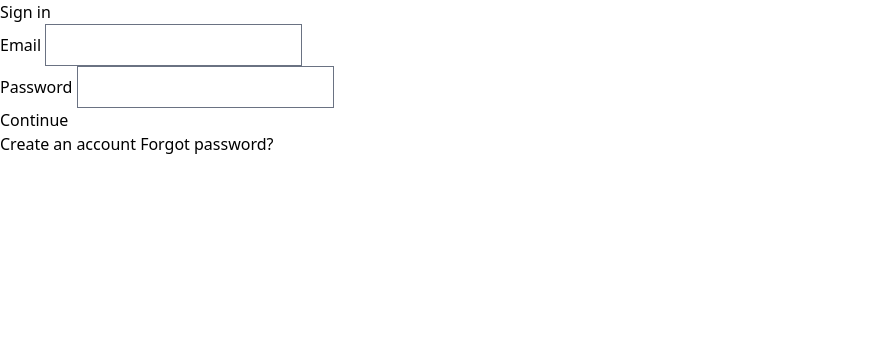
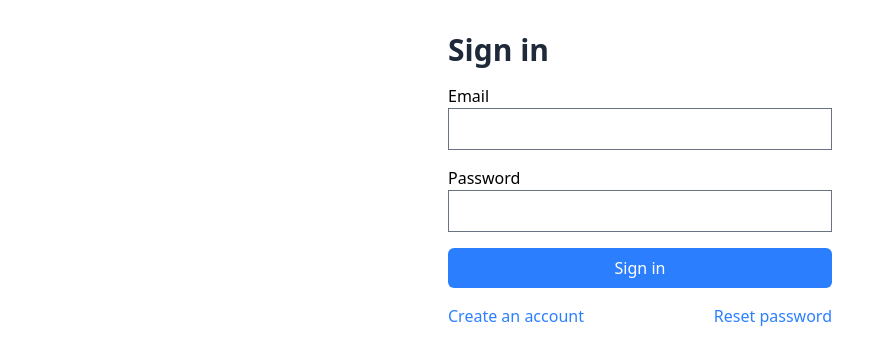
Before and after one commit to DerekWhiteM/tennis-network, a SvelteKit app: page /login in a window 1280 px wide. Shown: the top 364 px of the page, without its empty margins (0-894 px from the left). Built offline with nearby package versions, Linux system fonts and the light colour scheme.

Commit message:
style the login page

```diff
--- a/src/routes/login/+page.svelte
+++ b/src/routes/login/+page.svelte
@@ -1,26 +1,49 @@
 <script lang="ts">
 	import { enhance } from "$app/forms";
-
 	import type { ActionData } from "./$types";
-
 	export let form: ActionData;
 </script>
 
-<h1>Sign in</h1>
-<form method="post" use:enhance>
+<div class="max-w-6xl mx-auto p-8 font-sans">
+	<div class="max-w-sm m-auto">
+		<h1 class="text-gray-800 text-3xl font-bold mb-4">Sign in</h1>
+		<form method="post" use:enhance class="space-y-4">
+			<div>
 				<label for="form-login.email">Email</label>
 				<input
+					class="w-full"
 					type="email"
 					id="form-login.email"
 					name="email"
 					autocomplete="username"
 					required
-		value={form?.email ?? ""}
-	/><br />
+					value={(form as any)?.email ?? ""}
+				/>
+			</div>
+			<div>
 				<label for="form-login.password">Password</label>
-	<input type="password" id="form-login.password" name="password" autocomplete="current-password" required /><br />
-	<button>Continue</button>
-	<p>{form?.message ?? ""}</p>
+				<input
+					class="w-full"
+					type="password"
+					id="form-login.password"
+					name="password"
+					autocomplete="current-password"
+					required
+				/>
+			</div>
+			<button
+				class="bg-blue-500 hover:bg-blue-600 text-white px-4 py-2 rounded-md font-medium transition-colors duration-200 w-full cursor-pointer"
+				>Sign in</button
+			>
+			<div class="flex justify-between">
+				<a href="/register" class="text-blue-500 hover:underline"
+					>Create an account</a
+				>
+				<a href="/forgot-password" class="text-blue-500 hover:underline"
+					>Reset password</a
+				>
+			</div>
+			<p>{(form as any)?.message ?? ""}</p>
 		</form>
-<a href="/signup">Create an account</a>
-<a href="/forgot-password">Forgot password?</a>
+	</div>
+</div>
```
Lines whose indentation alone changed are shown as unchanged.
